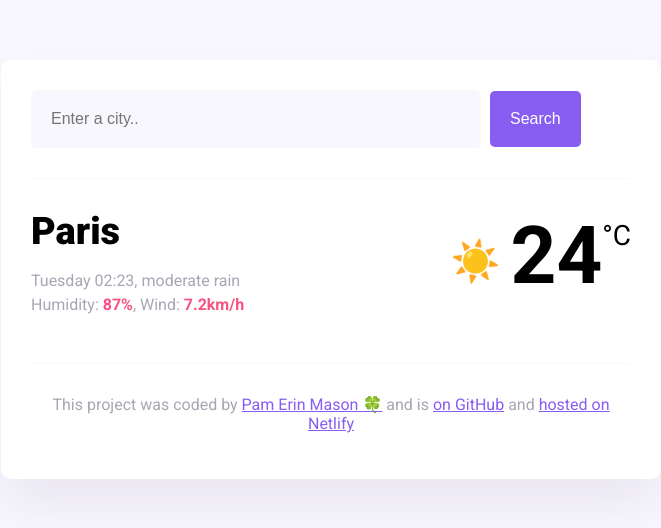
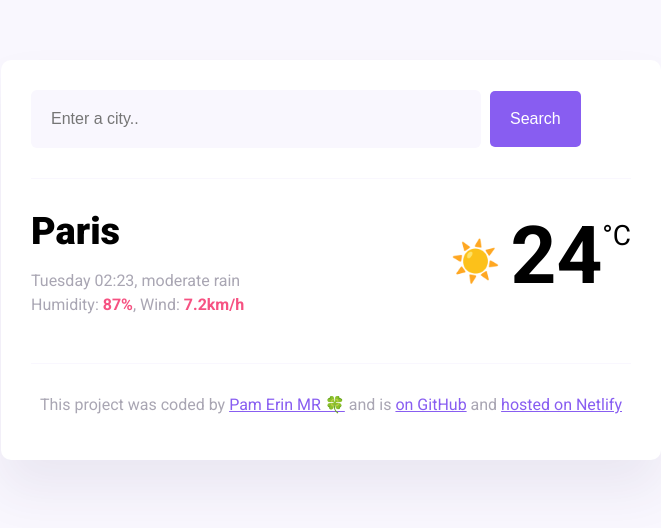
Before and after one commit to LaFataMorgana/shecodes-challenge-hosting, a website built with Parcel: page index.html in a window 1280 px wide. Shown: the whole page, without its empty margins (309-970 px from the left). Built offline with nearby package versions, Linux system fonts and the light colour scheme.

Commit message:
Updated footer

```diff
--- a/index.html
+++ b/index.html
@@ -48,7 +48,7 @@
         <p>
           This project was coded by
           <a href="https://github.com/LaFataMorgana" target="_blank"
-            >Pam Erin Mason 🍀</a
+            >Pam Erin MR 🍀</a
           >
           and is
           <a
```
